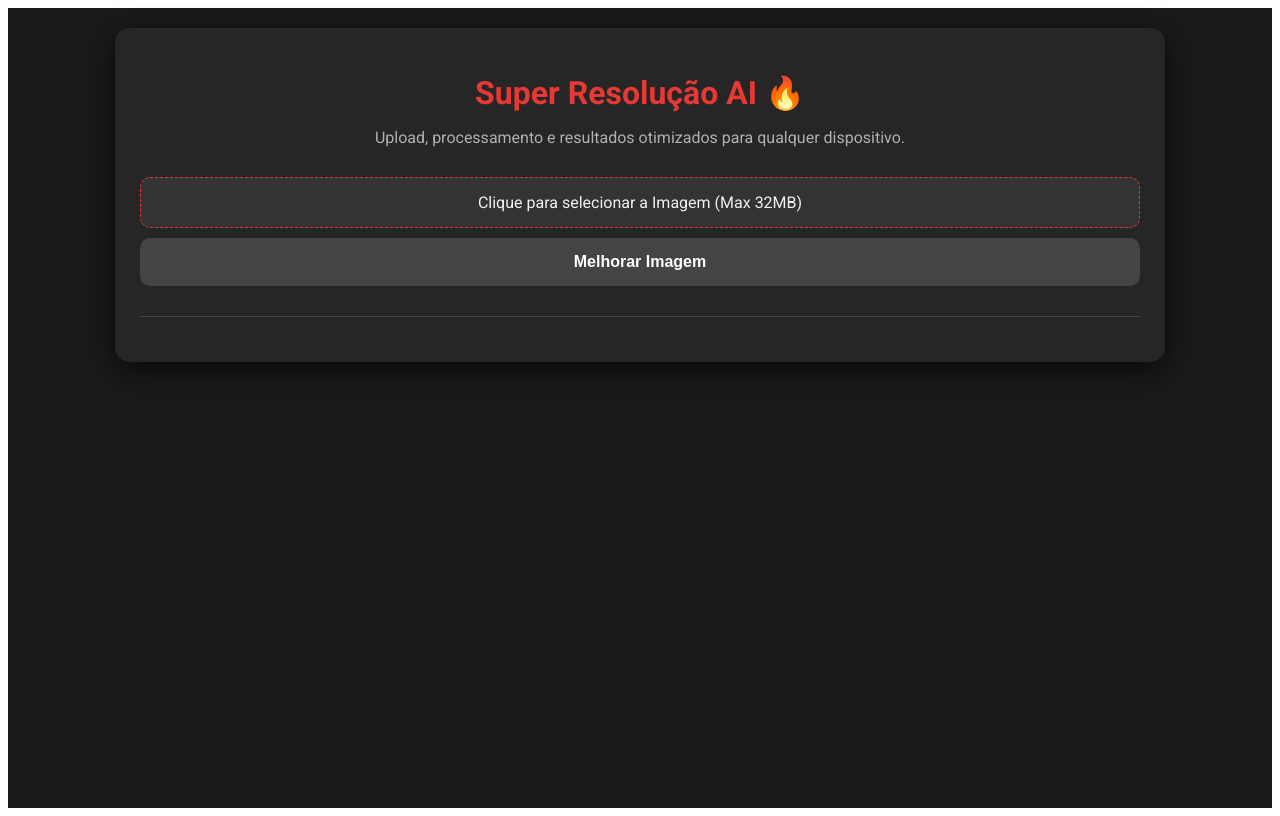
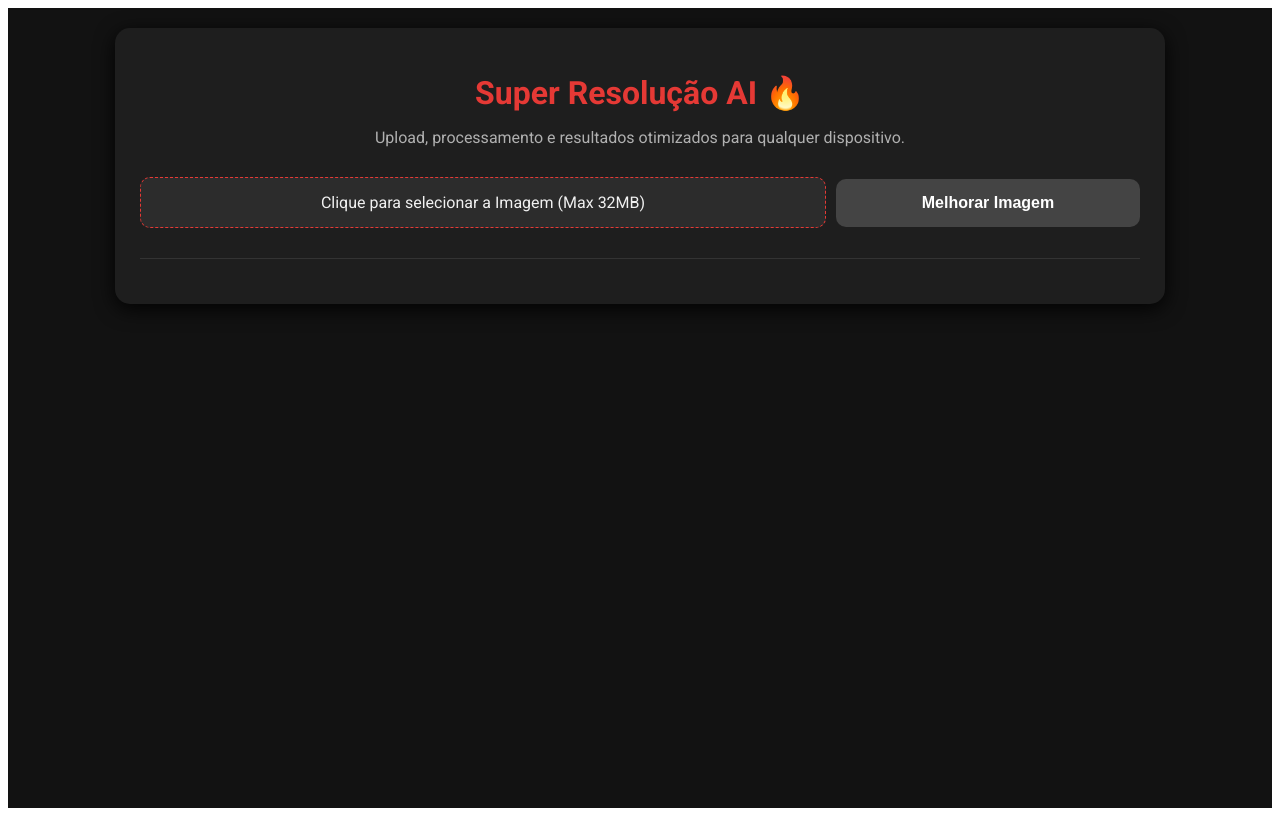
Before and after one commit to Testando0/Quality, a Next.js app: page / in a window 1280 px wide. Built offline with nearby package versions, Linux system fonts and the light colour scheme.

Commit message:
Update index.js

```diff
--- a/pages/index.js
+++ b/pages/index.js
@@ -3,24 +3,24 @@ import { useState, useMemo } from 'react';
 
 // Paleta de Cores:
 const ACCENT_COLOR = '#E53935'; // Vermelho Profissional (Red 600)
-const DARK_BG = '#1A1A1A';      // Fundo Escuro
-const CARD_BG = '#262626';      // Cor dos Cards/Containers
+const DARK_BG = '#121212';      // Fundo Escuro
+const CARD_BG = '#1E1E1E';      // Cor dos Cards/Containers
 
-// Estilos Responsivos (CSS-in-JS)
+// Estilos Base (CSS-in-JS)
 const styles = {
-    // Estilos Básicos e Mobile-First (Aplicados em todas as telas)
+    // Estilos Básicos e Mobile-First
     container: { fontFamily: 'Roboto, sans-serif', padding: '0', margin: '0', backgroundColor: DARK_BG, minHeight: '100vh', display: 'flex', justifyContent: 'center', alignItems: 'flex-start', color: '#f0f0f0' },
-    main: { maxWidth: '1000px', width: '95%', margin: '20px auto', backgroundColor: CARD_BG, padding: '25px', borderRadius: '15px', boxShadow: '0 8px 30px rgba(0, 0, 0, 0.7)' },
+    main: { maxWidth: '1000px', width: '95%', margin: '20px auto', backgroundColor: CARD_BG, padding: '25px', borderRadius: '15px', boxShadow: '0 5px 20px rgba(0, 0, 0, 0.9)' },
     title: { color: ACCENT_COLOR, textAlign: 'center', marginBottom: '10px', fontSize: '2rem' },
     subtitle: { color: '#b0b0b0', textAlign: 'center', marginBottom: '30px', fontSize: '1rem' },
     form: { display: 'flex', gap: '10px', marginBottom: '30px', flexWrap: 'wrap', alignItems: 'center', justifyContent: 'center' },
 
-    // Estilo da Label de Upload (Input de arquivo)
+    // Label de Upload
     fileInputLabel: {
-        flex: '1 1 100%', padding: '15px', borderRadius: '10px', border: `1px dashed ${ACCENT_COLOR}`, backgroundColor: '#333333', color: '#f0f0f0', fontSize: '1rem', cursor: 'pointer', textAlign: 'center', transition: 'background-color 0.3s'
+        flex: '1 1 100%', padding: '15px', borderRadius: '10px', border: `1px dashed ${ACCENT_COLOR}`, backgroundColor: '#2C2C2C', color: '#f0f0f0', fontSize: '1rem', cursor: 'pointer', textAlign: 'center', transition: 'background-color 0.3s'
     },
 
-    // Estilo do Botão
+    // Botão
     button: { flex: '1 1 100%', padding: '15px 25px', backgroundColor: ACCENT_COLOR, color: 'white', border: 'none', borderRadius: '10px', cursor: 'pointer', fontSize: '1rem', fontWeight: 'bold', transition: 'background-color 0.3s' },
     buttonDisabled: { backgroundColor: '#444444', cursor: 'not-allowed' },
 
@@ -29,27 +29,17 @@ const styles = {
     loadingText: { color: ACCENT_COLOR, fontSize: '1.1em', display: 'flex', alignItems: 'center', justifyContent: 'center' },
 
     // Área de Resultados
-    imageContainer: { marginTop: '25px', borderTop: '1px solid #444', paddingTop: '20px', textAlign: 'center' },
+    imageContainer: { marginTop: '25px', borderTop: '1px solid #333', paddingTop: '20px', textAlign: 'center' },
     resultTitle: { color: '#f0f0f0', fontSize: '1.5rem', marginBottom: '20px', borderBottom: `2px solid ${ACCENT_COLOR}`, paddingBottom: '8px' },
 
-    // Comparativo (Layout em Coluna no Mobile)
+    // Comparativo (Padrão mobile: Coluna)
     imageWrapper: { display: 'flex', gap: '15px', justifyContent: 'center', flexDirection: 'column', alignItems: 'center', marginBottom: '25px' },
-    image: { maxWidth: '100%', height: 'auto', borderRadius: '8px', boxShadow: '0 2px 10px rgba(0, 0, 0, 0.4)', border: '1px solid #444' },
+    image: { maxWidth: '100%', height: 'auto', borderRadius: '8px', boxShadow: '0 2px 10px rgba(0, 0, 0, 0.5)', border: 'none' },
 
     // Link de Download
     downloadLink: { display: 'inline-block', padding: '12px 25px', backgroundColor: '#FF7043', color: DARK_BG, textDecoration: 'none', borderRadius: '10px', fontWeight: 'bold', fontSize: '1rem', transition: 'background-color 0.3s' },
+};
 
-    // Media Query para Desktop (> 768px) - Reorganiza Form e Imagens
-    '@media (min-width: 768px)': {
-        main: { padding: '40px' },
-        title: { fontSize: '3rem' },
-        form: { flexWrap: 'nowrap' },
-        fileInputLabel: { flex: '1 1 65%' },
-        button: { flex: '1 1 30%' },
-        imageWrapper: { flexDirection: 'row' }, // Volta para Linha no Desktop
-        image: { maxWidth: '45%' },
-    }
-};
 
 export default function Home() {
     const [imageFile, setImageFile] = useState(null);
@@ -134,19 +124,23 @@ export default function Home() {
             <Head>
                 <title>AI Upscaler Pro</title>
                 <link href="https://fonts.googleapis.com/css2?family=Roboto:wght@400;700&display=swap" rel="stylesheet" />
-                {/* Adicionando estilos responsivos diretamente no Head */}
+                {/* Estilos Responsivos Otimizados (Media Queries) */}
                 <style dangerouslySetInnerHTML={{__html: `
                     @media (min-width: 768px) {
+                        /* Layouts de Desktop */
+                        .main-container { margin-top: 40px; }
                         .form-container { flex-wrap: nowrap; }
-                        .file-label { flex: 1 1 65%; }
-                        .submit-button { flex: 1 1 30%; }
+                        .file-label { flex: 1 1 65% !important; }
+                        .submit-button { flex: 1 1 30% !important; }
+
+                        /* Layout do Comparativo */
                         .image-wrapper { flex-direction: row !important; }
                         .comp-image { max-width: 45% !important; }
                     }
                 `}} />
             </Head>
 
-            <main style={styles.main}>
+            <main style={styles.main} className="main-container">
                 <h1 style={styles.title}>Super Resolução AI 🔥</h1>
                 <p style={styles.subtitle}>Upload, processamento e resultados otimizados para qualquer dispositivo.</p>
 
@@ -180,7 +174,7 @@ export default function Home() {
                     {(previewUrl && !upscaledUrl && !isLoading) && (
                         <div style={styles.result}>
                             <h2 style={styles.resultTitle}>Pré-visualização</h2>
-                            <img src={previewUrl} alt="Pré-visualização Original" style={{ ...styles.image, maxWidth: '500px' }} />
+                            <img src={previewUrl} alt="Pré-visualização Original" style={{ ...styles.image }} className="comp-image" />
                         </div>
                     )}
 
```
